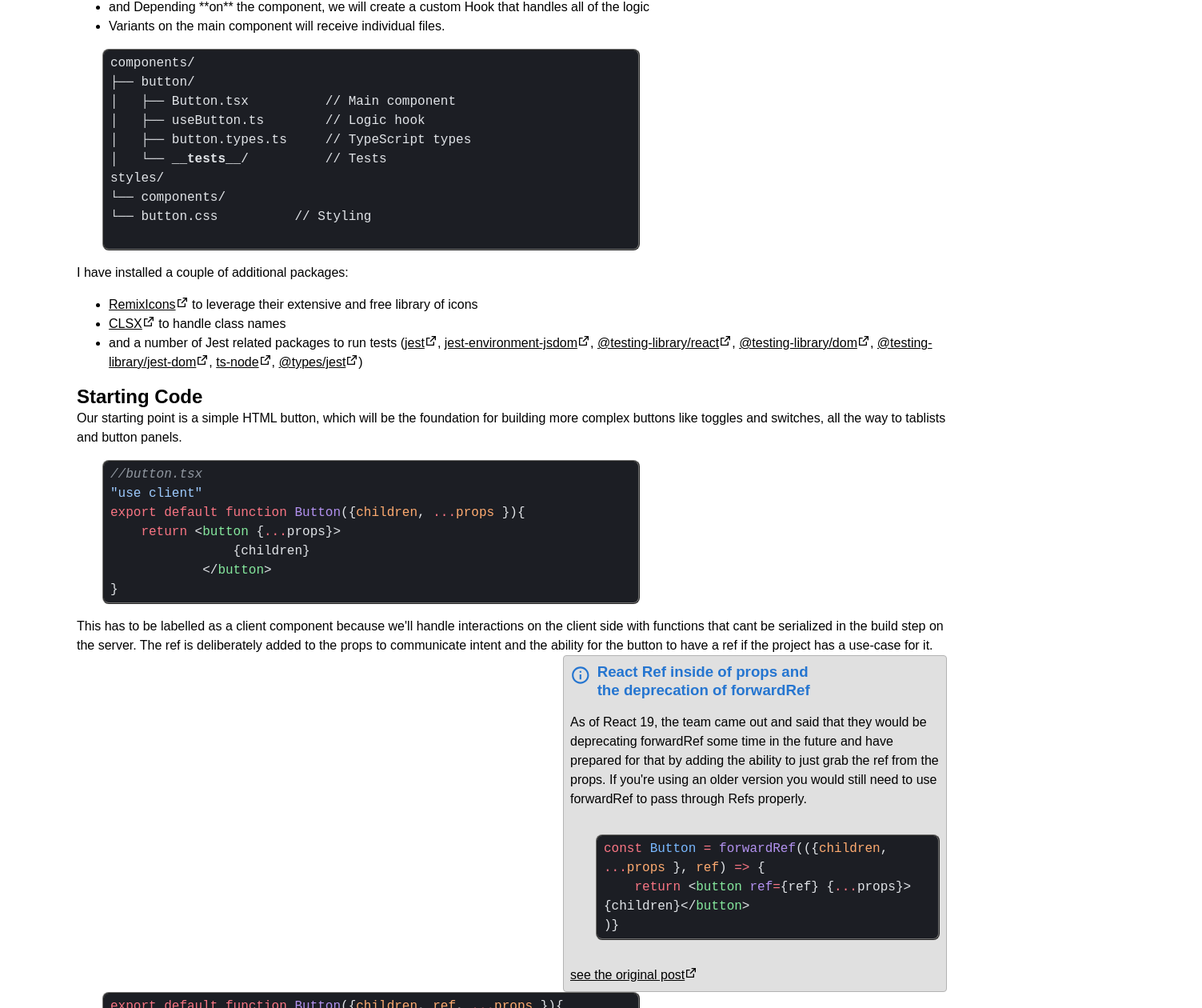
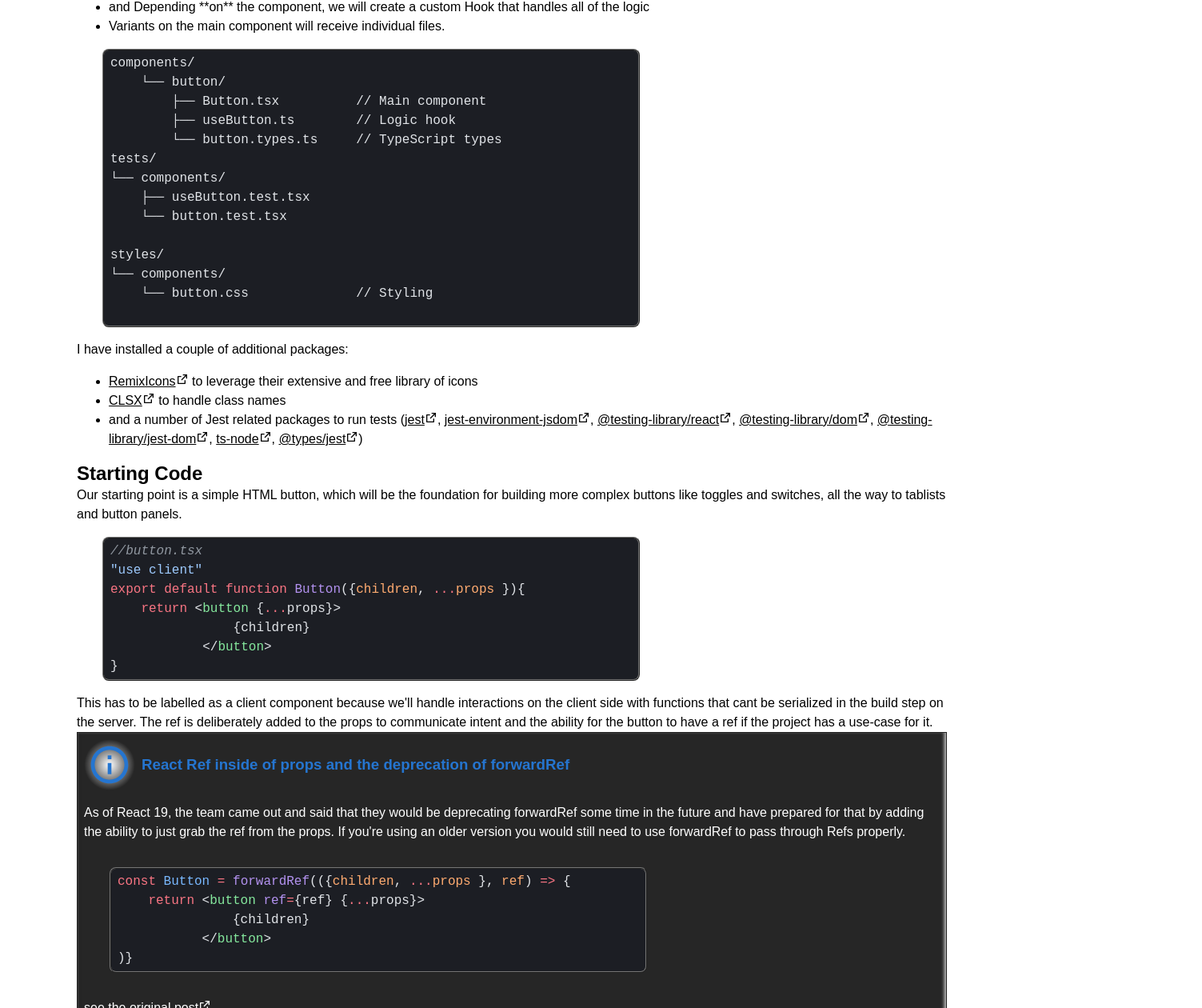
Before and after one commit to codercarl1243/react_components_system, a Next.js app: page /blog/design-system/buttons/base in a window 1280 px wide. Shown: the part 271-1531 px from the top of the page at 80% size, 1503 px wide, since content can reach past the window. Built offline with nearby package versions, Linux system fonts and the light colour scheme.

Commit message:
UPDATE layout widths

```diff
--- a/app/blog/design-system/buttons/base/page.tsx
+++ b/app/blog/design-system/buttons/base/page.tsx
@@ -35,14 +35,18 @@ export default function ButtonsBasePage() {
                     <li>Variants on the main component will receive individual files.</li>
                 </ul>
                 <Code lang="md" codeString={`components/
-├── button/
-│   ├── Button.tsx          // Main component
-│   ├── useButton.ts        // Logic hook
-│   ├── button.types.ts     // TypeScript types
-│   └── __tests__/          // Tests
+    └── button/
+        ├── Button.tsx          // Main component
+        ├── useButton.ts        // Logic hook
+        └── button.types.ts     // TypeScript types
+tests/
+└── components/
+    ├── useButton.test.tsx
+    └── button.test.tsx
+
 styles/
 └── components/
-└── button.css          // Styling
+    └── button.css              // Styling
                     `} />
 
                 <p>
@@ -77,10 +81,12 @@ export default function Button({children, ...props }){
                         If you're using an older version you would still need to use forwardRef to pass through Refs properly.</p>
 
                     <Code codeString={`const Button = forwardRef(({children, ...props }, ref) => {
-    return <button ref={ref} {...props}>{children}</button>
+    return <button ref={ref} {...props}>
+               {children}
+           </button>
 )}`} />
 
-                    <Link href="https://react.dev/blog/2024/12/05/react-19#ref-as-a-prop">see the original post</Link>
+                    <Link href="https://react.dev/blog/2024/12/05/react-19#ref-as-a-prop" style={{marginInlineStart: "auto"}}>see the original post</Link>
                 </PostNote>
 
 
--- a/app/layout.tsx
+++ b/app/layout.tsx
@@ -27,13 +27,13 @@ export default function RootLayout({
   return (
     <html lang="en">
       <body
-        className={`${geistSans.variable} ${geistMono.variable} antialiased layout-wrapper`}
+        className={`${geistSans.variable} ${geistMono.variable} antialiased main-wrapper`}
       >
-        <Navigation className="width-full" />
+        <Navigation />
         <main id="main-content" tabIndex={-1}>
           {children}
         </main>
-        <Footer className="width-full" />
+        <Footer />
       </body>
     </html>
   );
--- a/app/styles/components/posts.css
+++ b/app/styles/components/posts.css
@@ -1,30 +1,27 @@
 .post-note {
     --border: 1px ridge var(--color-neutral-300);
-    background-color: var(--color-neutral-200);
+    background-color: var(--color-neutral-800);
+    color: var(--color-neutral-100);
     padding: 0.5em 0.5em;
     margin-inline: auto;
-    border-top: var(--border);
-    border-bottom: var(--border);
+    box-shadow:
+        inset 2px 2px 4px rgba(0, 0, 0, 0.1),
+        inset -2px -2px 4px rgba(255, 255, 255, 0.8);
+    border: 1px solid rgba(0, 0, 0, 0.1);
 }
 
 .post-note__first {
     --note-heading-color: var(--color-primary-400);
 
     display: flex;
-    align-items: flex-start;
+    align-items: center;
     gap: 0.5em;
     color: var(--note-heading-color);
-    & .post-note__icon {
-        fill: var(--note-heading-color);
-    }
 }
 
-@media screen and (min-width: 48rem) {
-    .post-note {
-        float: right;
-        width: 30rem;
-        border-radius: 0.25em;
-        border: var(--border);
-
-    }
+.post-note__icon {
+    fill: var(--note-heading-color);
+    background: radial-gradient(circle, var(--color-neutral-100) 0%, transparent 70%);
+    border-radius: 50%;
+    padding: 0.25rem;
 }
--- a/app/styles/layout/wrapper.css
+++ b/app/styles/layout/wrapper.css
@@ -43,4 +43,9 @@
     grid-column: padding;
   }
 
+
+  .main-wrapper {
+    width: min(100%, var(--bp-xl));
+    margin-inline: auto;
+  }
 }
--- a/components/post/index.tsx
+++ b/components/post/index.tsx
@@ -6,14 +6,12 @@ import { PostPropsType } from "./post.type";
 export default function Post({ title, image, children }: PostPropsType) {
 
     return (
-        <article className="post">
+        <article className="post layout-wrapper">
             <PostBanner
                 title={title}
                 image={image}
             />
-            <section>
                 {children}
-            </section>
         </article>
     )
 }
--- a/components/post/post.note.tsx
+++ b/components/post/post.note.tsx
@@ -1,4 +1,4 @@
-import { Children, isValidElement, JSX } from "react";
+import { Children } from "react";
 import Icon from "../icon";
 import { RiInformationLine } from "@remixicon/react";
 
@@ -9,27 +9,15 @@ export default function PostNote({ children }: React.ComponentProps<'aside'>) {
     if (childArray.length === 0) return null;
 
     const [firstChild, ...restChildren] = childArray;
-const isHeading =
-    isValidElement(firstChild) &&
-    (
-        (typeof firstChild.type === "string" &&
-            ["h1", "h2", "h3", "h4", "h5", "h6"].includes(firstChild.type)) ||
-        ("headingLevel" in (firstChild.props as JSX.Element))
-    );
 
     return (
-        <div className="post-note flow-4" role="note">
-            {isHeading ? (
-                <div
-                    className="post-note__first"
-                    style={{ display: "flex", alignItems: "flex-start", gap: "0.5rem" }}
-                >
-                    <Icon icon={RiInformationLine} size="lg" className="post-note__icon" />
-                    <div>{firstChild}</div>
-                </div>
-            ) : (
-                firstChild
-            )}
+        <div className="post-note flow-4 width-bleed" role="note">
+
+            <div className="post-note__first">
+                <Icon icon={RiInformationLine} size={64} className="post-note__icon" />
+                {firstChild}
+            </div>
+
             {restChildren.length > 0 &&
                 <div className="flow-4">
                     {restChildren}
```
